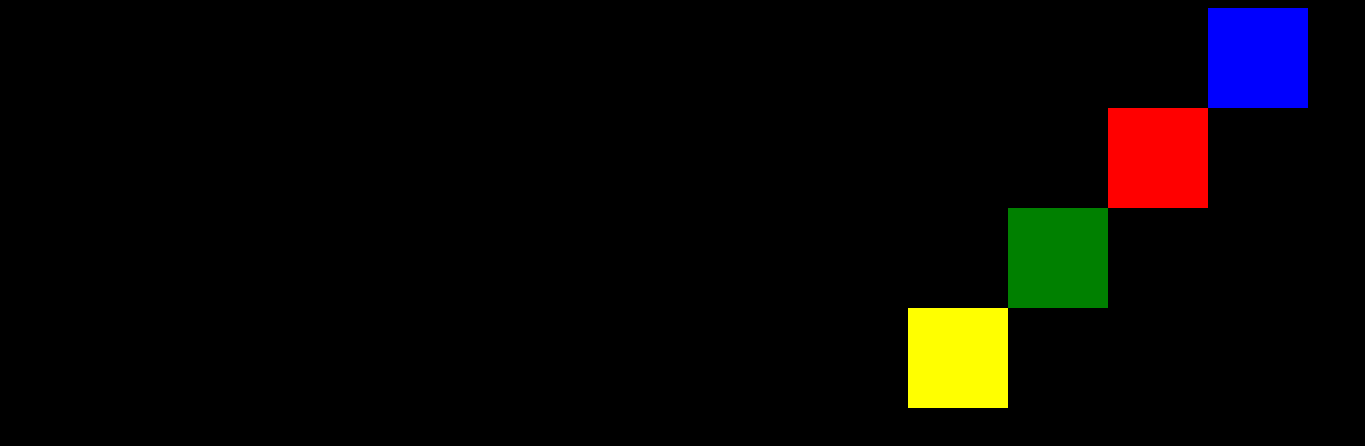
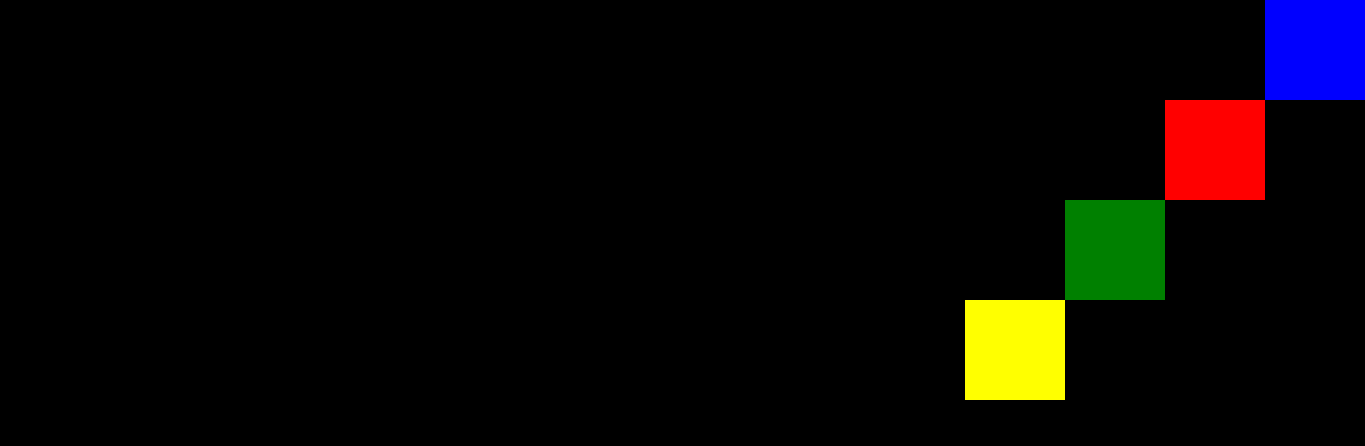
Before and after one commit to rabina21/A11, a plain HTML site: page index.html in a window 1280 px wide. Shown: the whole page, 1365 px wide, since content can reach past the window. Drawn offline with Linux system fonts and the light colour scheme.

Commit message:
file updated

```diff
--- a/style.css
+++ b/style.css
@@ -1,29 +1,30 @@
 body{
     background-color: black;
+    margin: 0px;
 }
 .top-wrapper{
     background-color: blue;
     height: 100px;
     width: 100px;
-    margin-left:1200px;
+    margin-left:1265px;
 
 }
 .first-wrapper{
     background-color: red;
     height: 100px;
     width: 100px;
-    margin-left: 1100px;
+    margin-left: 1165px;
 }
 .middle-wrapper{
     background-color: green;
     height: 100px;
     width: 100px;
-    margin-left: 1000px;
+    margin-left: 1065px;
 
 }
 .last-wrapper{
     background-color: yellow;
     height: 100px;
     width: 100px;
-    margin-left:900px;
+    margin-left:965px;
 }
```
